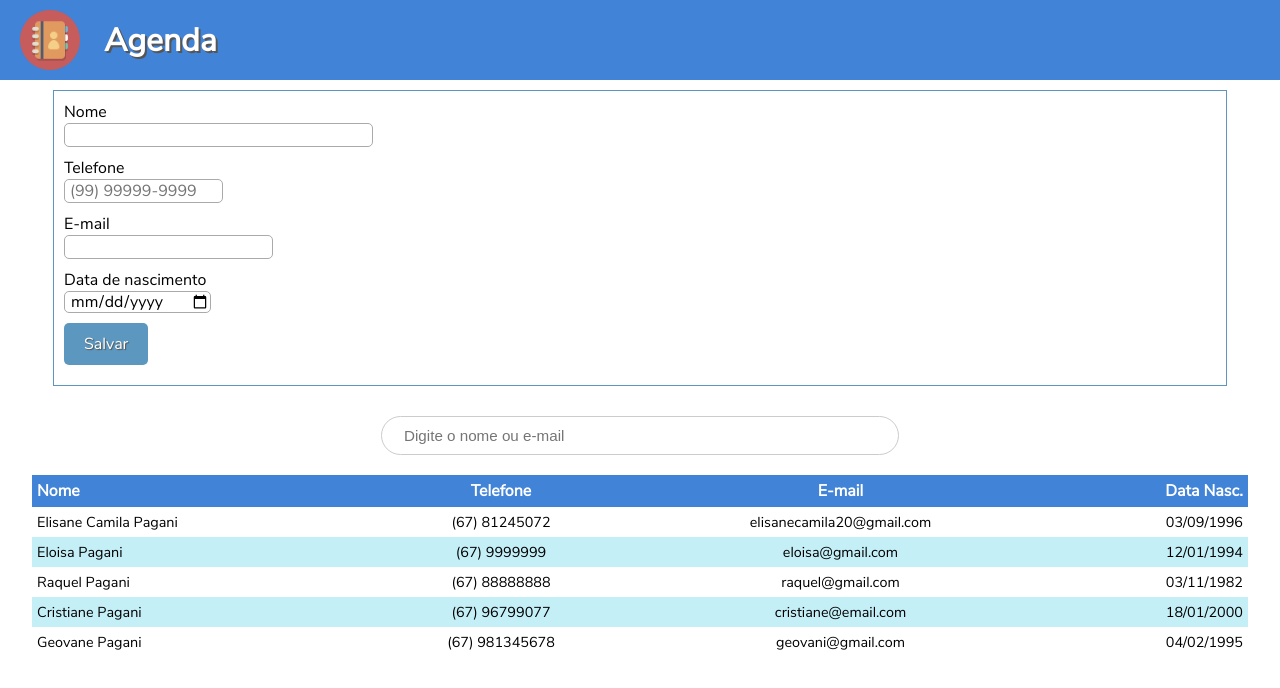
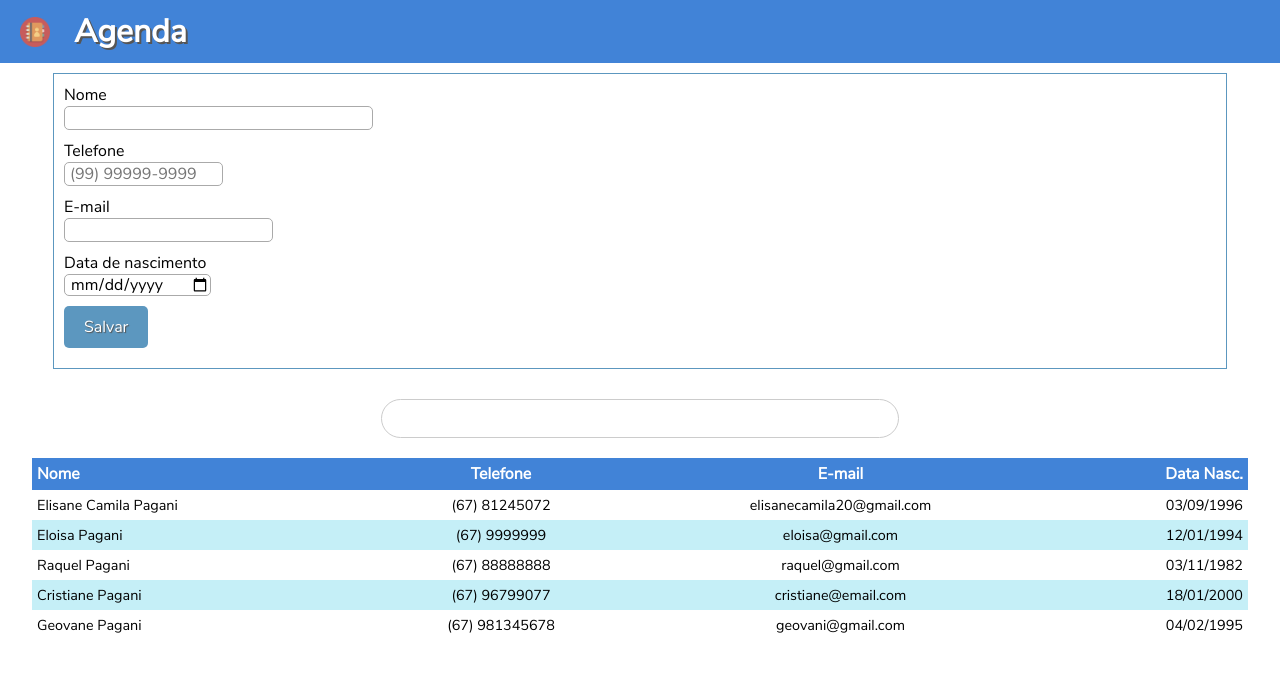
Before and after one commit to elisanecamilapagani/CPW2_2019_2, a plain HTML site: page Aula03/index.html in a window 1280 px wide. Drawn offline with nearby package versions, Linux system fonts and the light colour scheme.

Commit message:
FInalizando Projeto

```diff
--- a/Aula03/index.html
+++ b/Aula03/index.html
@@ -40,7 +40,7 @@
         </form>
     </div>
 
-     <input  onkeyup=" contatoView.filtrarContatos()" placeholder="Digite o nome ou e-mail" type="text" id="filtro">
+     <input  onkeyup=" contatoView.filtrarContatos()"  type="text" id="filtro">
 
     <div id="cardsContatos"></div>
     <div id="tabelaContatos"></div>
--- a/Aula03/src/js/views/ContatoView.js
+++ b/Aula03/src/js/views/ContatoView.js
@@ -142,7 +142,7 @@ class ContatoView {
             areaListagemContatos.innerHTML = " ";
 
             /*
-             ao em vex de usar loop laco de repeticao
+             ao em vez de usar loop laco de repeticao
              utilizamos a funcao forEach
             */
             contatos.forEach(function (contato) {
--- a/Aula03/src/styles/estilos.scss
+++ b/Aula03/src/styles/estilos.scss
@@ -16,15 +16,16 @@ body {
     }
 
     img {
-        width: 60px;
+        width: 30px;
         margin-right: 20px;
     }
 
     h1 {
         font-family: $fonte-decorativa;
+         text-align: center;
         color: white;
         // Opcional
-        text-shadow: 2px 2px #555555;
+       text-shadow: 2px 2px #555555;
     }
 }
 
@@ -99,7 +100,9 @@ body {
 
             // Atinge apenas as linhas pares
             &:nth-child(even) {
+
                 background-color: $cor-sombras;
+
             }
 
             td {
```
Also changed, not shown: Aula03/src/styles/estilos.css, 1 other file.
